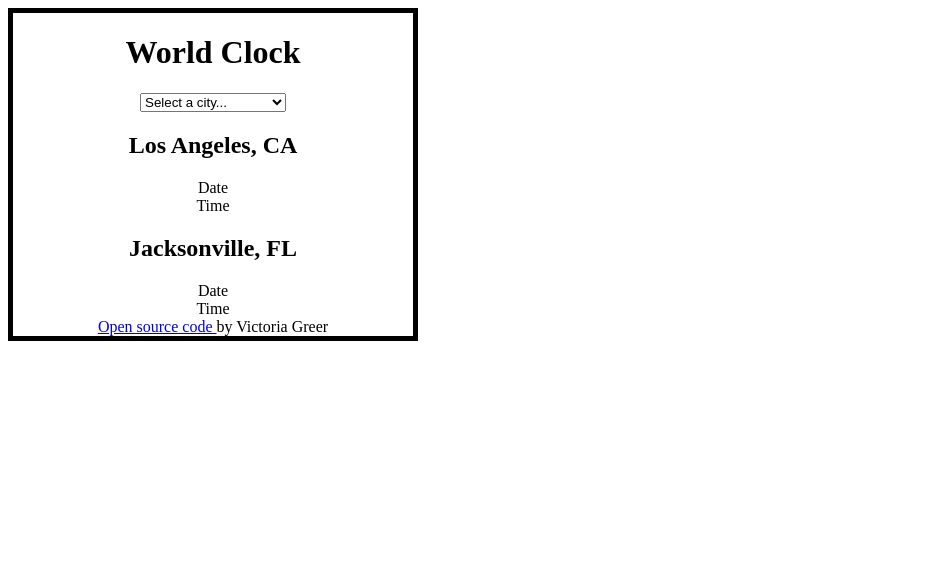
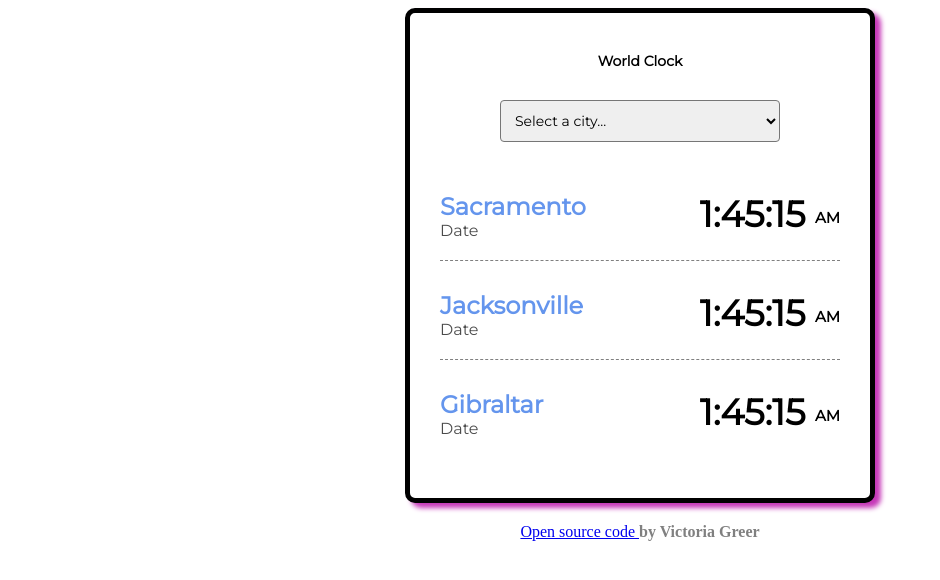
Before and after one commit to themightyvicki1/world-clock, a plain HTML site: page index.html in a window 1280 px wide. Shown: the whole page, without its empty margins (0-940 px from the left). Drawn offline with nearby package versions, Linux system fonts and the light colour scheme.

Commit message:
styled project with css

```diff
--- a/index.html
+++ b/index.html
@@ -9,13 +9,20 @@
 
     <!-- link css to html, important to have css AFTER bootstrap link -->
     <link rel="stylesheet" href="src/style.css" />
+    <!-- link to google fonts -->
+    <link rel="preconnect" href="https://fonts.googleapis.com" />
+    <link rel="preconnect" href="https://fonts.gstatic.com" crossorigin />
+    <link
+      href="https://fonts.googleapis.com/css2?family=Manrope:wght@300&family=Montserrat&display=swap"
+      rel="stylesheet"
+    />
     <title>World Clock</title>
   </head>
   <body>
     <div class="container">
       <h1>World Clock</h1>
 
-      <select name="selectCity" id="selectCity">
+      <select name="selector" id="selector">
         <option value="">Select a city...</option>
         <option value="Europe/Paris">Paris, France 🥖</option>
         <option value="Asia/Tokyo">Tokyo, Japan 🎌</option>
@@ -23,21 +30,32 @@
       </select>
 
       <div class="city">
-        <h2>Los Angeles, CA</h2>
-        <div class="date">Date</div>
-        <div class="time">Time</div>
+        <div id="each-city">
+          <h2>Sacramento</h2>
+          <div class="date">Date</div>
+        </div>
+        <div class="time">1:45:15 <small id="ampm">AM</small></div>
       </div>
       <div class="city">
-        <h2>Jacksonville, FL</h2>
-        <div class="date">Date</div>
-        <div class="time">Time</div>
+        <div id="each-city">
+          <h2>Jacksonville</h2>
+          <div class="date">Date</div>
+        </div>
+        <div class="time">1:45:15 <small id="ampm">AM</small></div>
       </div>
-      <footer>
-        <a href="https://github.com/themightyvicki1/world-clock" target="_blank"
-          >Open source code </a
-        >by Victoria Greer
-      </footer>
+      <div class="city">
+        <div id="each-city">
+          <h2>Gibraltar</h2>
+          <div class="date">Date</div>
+        </div>
+        <div class="time">1:45:15 <small id="ampm">AM</small></div>
+      </div>
     </div>
+    <footer id="coded-by">
+      <a href="https://github.com/themightyvicki1/world-clock" target="_blank"
+        >Open source code </a
+      ><strong>by Victoria Greer</strong>
+    </footer>
     <!--link html and java script-->
     <script src="src/script.js"></script>
   </body>
--- a/src/script.js
+++ b/src/script.js
@@ -9,5 +9,5 @@ function selectedDropdown(event) {
   }
 }
 
-let nameSelect = document.querySelector("#selectCity");
+let nameSelect = document.querySelector("#selector");
 nameSelect.addEventListener("change", selectedDropdown);
--- a/src/style.css
+++ b/src/style.css
@@ -1,8 +1,76 @@
-body {
+h1 {
+  font-size: 14px;
   text-align: center;
+}
+
+h2 {
+  font-size: 24px;
+  color: cornflowerblue;
+  /* this margin 0 will keep the city name and date closer together, no space between */
+  margin: 0;
 }
 
 .container {
   border: 5px solid black;
-  width: 400px;
+  max-width: 400px;
+  /*to center*/
+  margin: 0 auto;
+  /*space around*/
+  padding: 30px;
+  box-shadow: 6px 5px 5px rgb(198, 57, 184);
+  border-radius: 10px;
+  font-family: "Manrope", sans-serif;
+  font-family: "Montserrat", sans-serif;
+  background: white;
 }
+
+#selector {
+  display: block;
+  width: 70%;
+  border-radius: 4px;
+  padding: 10px;
+  margin: 30px auto;
+  font-size: 14px;
+  font-family: "Manrope", sans-serif;
+  font-family: "Montserrat", sans-serif;
+}
+
+#selector:hover {
+  cursor: pointer;
+}
+
+.city {
+  display: flex;
+  justify-content: space-between;
+  /*adds space between each city/time */
+  margin: 10px 0;
+  border-bottom: 1px dashed gray;
+  padding: 20px 0;
+}
+
+/* remove border from last city's bottom */
+.city:last-child {
+  border: none;
+}
+
+.time {
+  font-size: 36px;
+  font-weight: bold;
+}
+
+#ampm {
+  font-size: 15px;
+  vertical-align: middle;
+  line-height: 30px;
+}
+
+.date {
+  opacity: 0.7;
+}
+
+#coded-by {
+  text-align: center;
+  color: gray;
+  padding-top: 20px;
+  font-size: 16px;
+}
```
